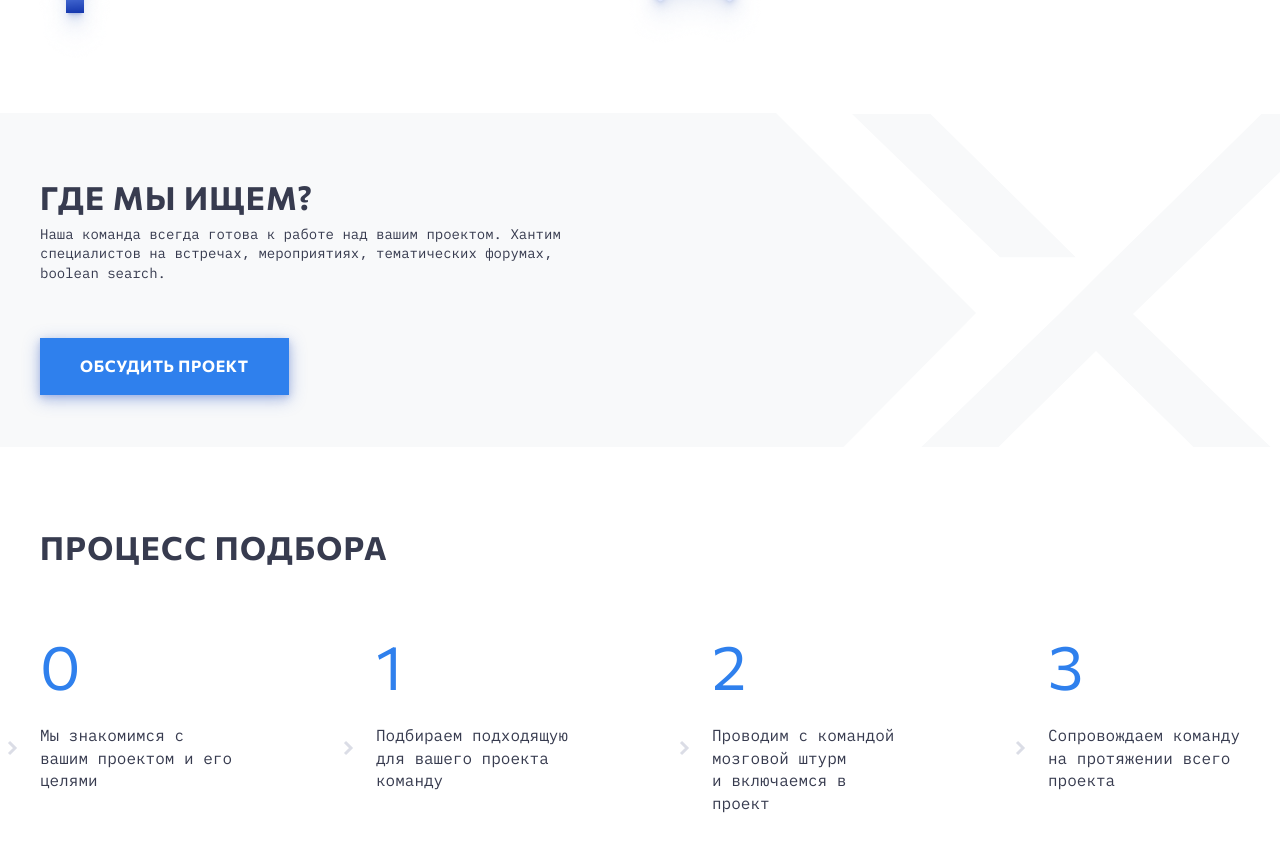
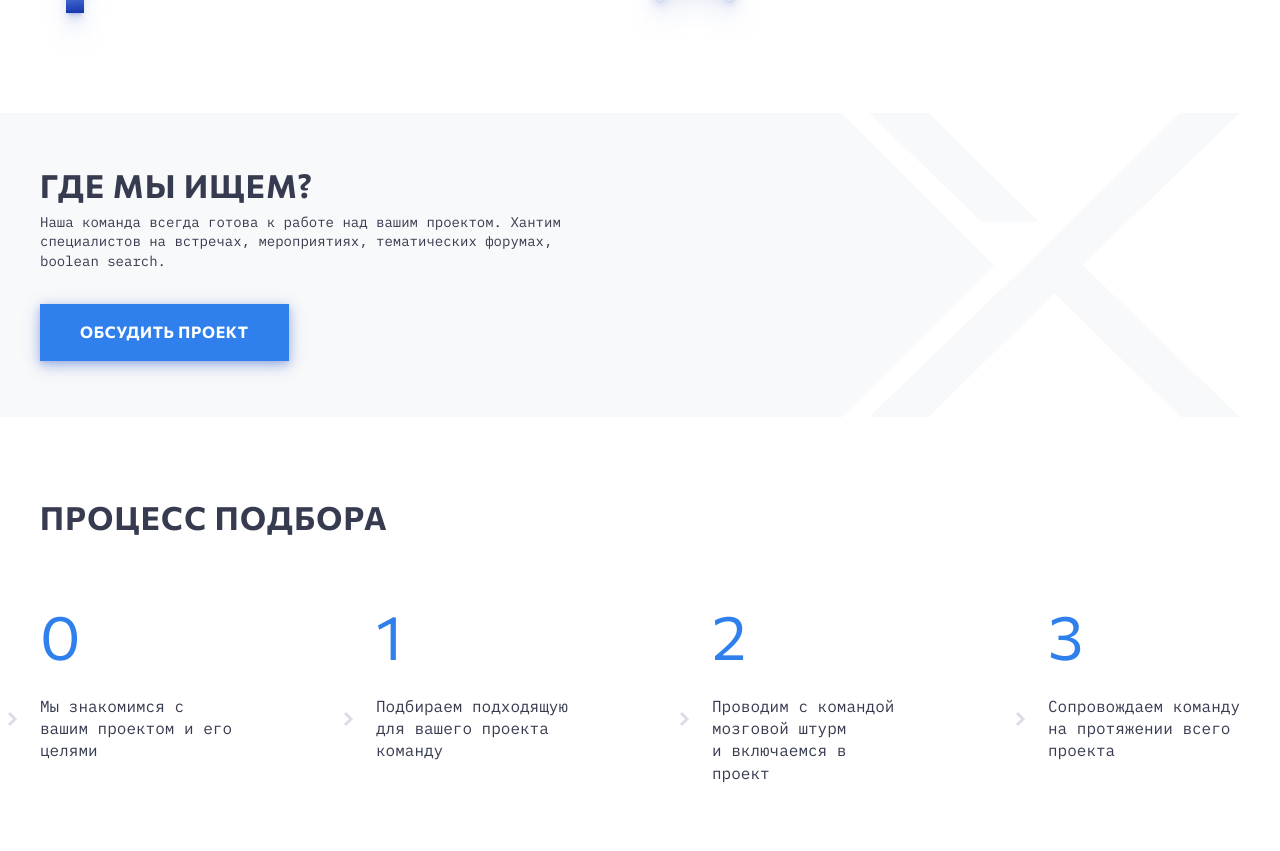
Before and after one commit to Bespalov-D-A/x-tech-form, a React (Create React App) app: page / in a window 1280 px wide. Shown: the part 3281-4132 px from the top of the page. Built offline with nearby package versions, Linux system fonts and the light colour scheme.

Commit message:
Fix X in process find

```diff
--- a/src/components/WhereFind/WhereFind.module.scss
+++ b/src/components/WhereFind/WhereFind.module.scss
@@ -1,39 +1,47 @@
 @import "./../../sass/index.scss";
+
+.wrap-line {
+	position: relative;
+	width: 100%;
+	height: 400px;
+	overflow: hidden;
+	background: $cream;
+	&:before {
+		content: "";
+		display: block;
+		position: absolute;
+		top: 0;
+		right: 0;
+		width: calc(50% - 960px);
+		height: 400px;
+		background: #fff;
+		z-index: 1;
+	}
+
+	@include media("within", "lg") {
+		height: 304px;
+	}
+}
 
 .wrap {
 	position: relative;
 	max-width: 1920px;
-	overflow: hidden;
-	&:before {
-		content: "";
-		position: absolute;
-		display: block;
-		top: 0;
-		left: 0;
-		right: 504px;
-		bottom: 0;
-
-		background: $cream;
-	}
-	&:after {
-		content: "";
-		position: absolute;
-		display: block;
-		top: 0;
-		right: -60px;
-		width: 564px;
-		height: 402px;
-		background: url("./../../img/other/X.svg") no-repeat;
-		background-position: center center;
-	}
+	width: 100%;
+	margin: 0 auto;
+	z-index: 5;
+	background: $cream;
 }
 
 .where-find {
 	position: relative;
 	display: flex;
 	max-width: 1312px;
+	width: 100%;
 	margin: 0 auto;
 	padding: 64px 0 52px;
+	@include media("within", "lg") {
+		padding: 52px 0 64px;
+	}
 }
 
 .photo {
@@ -53,8 +61,14 @@
 	font-feature-settings: "tnum" on, "lnum" on;
 }
 
+.desc-wrap {
+	width: 100%;
+}
+
 .desc {
 	position: relative;
+	flex-grow: 1;
+	width: 100%;
 	z-index: 20;
 	max-width: 560px;
 	@include media("within", "lg") {
@@ -68,6 +82,53 @@
 	font-size: 16px;
 	line-height: 140%;
 	@include media("within", "lg") {
+		margin-bottom: 32px;
 		font-size: 14px;
 	}
 }
+
+.x {
+	position: absolute;
+	right: -50px;
+	top: 0;
+	width: 564px;
+	height: 400px;
+	z-index: 10;
+	background: #fff;
+	@include media("within", "lg") {
+		width: 437px;
+		height: 304px;
+		right: 0;
+	}
+	&:after {
+		content: "";
+		position: absolute;
+		display: block;
+		width: 0;
+		height: 0;
+		border-top: 200px solid transparent;
+		border-left: 200px solid $cream;
+		border-bottom: 200px solid transparent;
+		top: 0;
+		right: 364px;
+		bottom: 0;
+		@include media("within", "lg") {
+			right: 286px;
+			border-top: 152px solid transparent;
+			border-left: 152px solid $cream;
+			border-bottom: 152px solid transparent;
+		}
+	}
+}
+
+.x svg {
+	position: absolute;
+	top: 0;
+	right: -9px;
+	height: 400px;
+	fill: $cream;
+	@include media("within", "lg") {
+		height: 304px;
+		right: 31px;
+	}
+}
--- a/src/components/WhereFind/WhereFind.tsx
+++ b/src/components/WhereFind/WhereFind.tsx
@@ -2,12 +2,15 @@ import { FC } from "react";
 import Btn from "../common/Btn/Btn";
 import photo from "./../../img/photo/mainPage/where.jpg";
 import s from "./WhereFind.module.scss";
+import X from "../common/svg/X/X";
 
 const WhereFind: FC = () => {
   return (
+    <div className={s["wrap-line"]}>
       <div className={s.wrap}>
         <div className={s["where-find"]}>
           <img src={photo} alt="" className={s.photo} />
+          <div className={s["desc-wrap"]}>
             <div className={s.desc}>
               <h1 className={s.title}>Где мы ищем?</h1>
               <p className={s["desc__text"]}>
@@ -15,7 +18,17 @@ const WhereFind: FC = () => {
                 специалистов на встречах, мероприятиях, тематических форумах,
                 boolean search.
               </p>
-          <Btn title="Обсудить проект" pRight={40} pLeft={40} primary={true} />
+              <Btn
+                title="Обсудить проект"
+                pRight={40}
+                pLeft={40}
+                primary={true}
+              />
+            </div>
+          </div>
+        </div>
+        <div className={s.x}>
+          <X />
         </div>
       </div>
     </div>
--- /dev/null
+++ b/src/components/common/svg/X/X.tsx
@@ -0,0 +1,24 @@
+import { FC } from "react";
+
+interface XI {}
+
+const X: FC<XI> = (props) => {
+	return (
+		<svg
+			//width="429"
+			//height="400"
+			viewBox="0 0 500 400"
+			fill="none"
+			xmlns="http://www.w3.org/2000/svg"
+		>
+			<path
+				fill-rule="evenodd"
+				clip-rule="evenodd"
+				d="M0 0H78.5426L223.784 143.182H147.925L0 0ZM207.03 200L0 400H78.5426L244 237.037L409.457 400H488L280.97 200L488 0H409.457L245.168 161.813L207.03 200Z"
+				//fillgt="#F8F9FA"
+			/>
+		</svg>
+	);
+};
+
+export default X;
--- a/src/sass/index.scss
+++ b/src/sass/index.scss
@@ -5,6 +5,7 @@
 @import './colors.scss';
 
 body {
+	width: 100%;
 	font-family: 'IBM_plex_mono';
 	font-size: 18px;
 	color: $black;
```
Also changed, not shown: src/img/other/X.svg (deleted), src/img/other/x.svg (added). Lines whose indentation alone changed are shown as unchanged.
